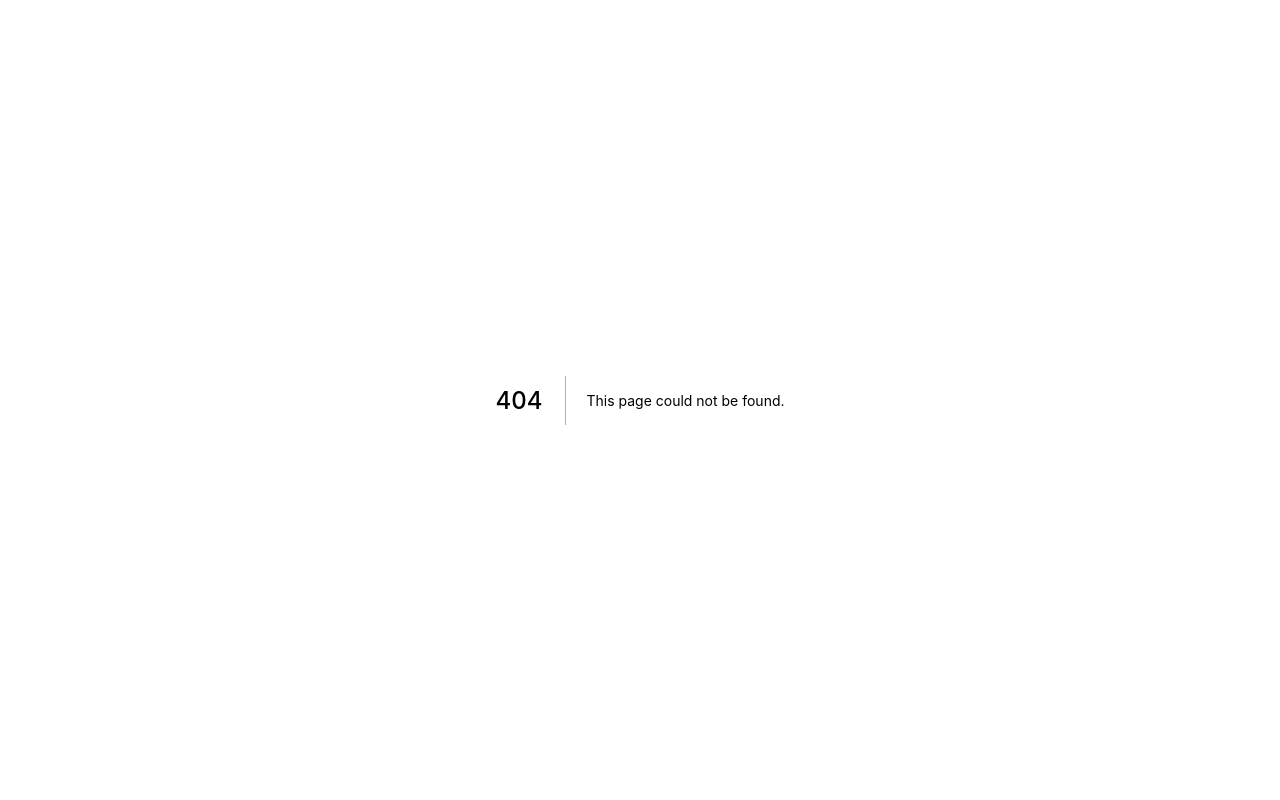
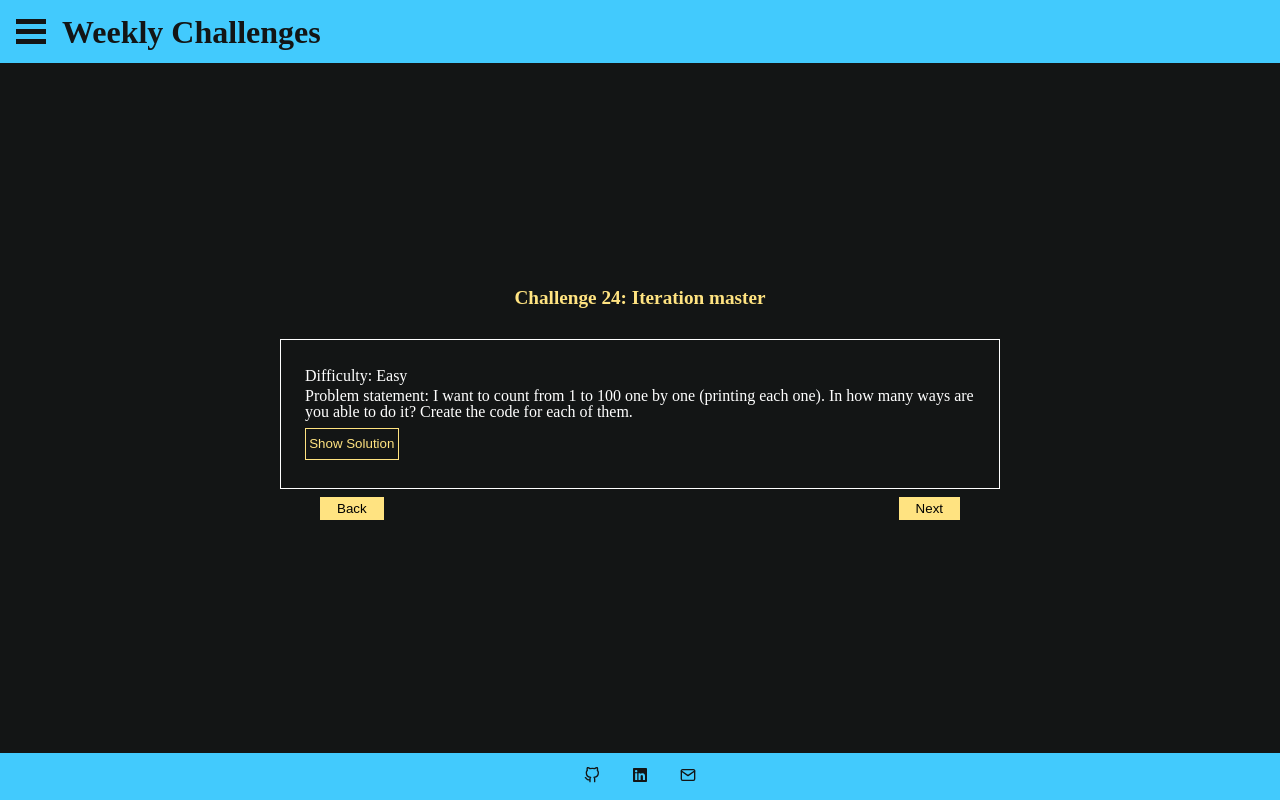
Before and after one commit to agusting19/Weekly-Challenges-v2, a Next.js app: page /Challenges/week24 in a window 1280 px wide. Before the commit this address had no page. Built offline with nearby package versions, Linux system fonts and the light colour scheme.

Commit message:
Week24 solved

```diff
--- a/pages/Challenges/week23.jsx
+++ b/pages/Challenges/week23.jsx
@@ -108,7 +108,7 @@ const Week23 = () => {
         </div>
         <div className={styles.buttons}>
           <ButtonNextReturn link={"/Challenges/week22"} text={"Back"} />
-          <ButtonNextReturn link={"/"} text={"Next"} />
+          <ButtonNextReturn link={"/Challenges/week24"} text={"Next"} />
         </div>
         <Modal isOpen={showModal} closeModal={changeModalState}>
           <div className={styles.modal__message}>{message}</div>
--- /dev/null
+++ b/pages/Challenges/week24.jsx
@@ -0,0 +1,72 @@
+import { useState } from "react";
+import {
+  Layout,
+  ButtonSolution,
+  ButtonNextReturn,
+  Modal,
+} from "../../components";
+import styles from "../../styles/challenges.module.css";
+
+const Week24 = () => {
+  const [showModal, setShowModal] = useState(false);
+
+  const handleSubmit = () => {
+    const array = [];
+    console.log("With a For loop");
+    for (let i = 1; i <= 100; i++) {
+      console.log(i);
+      array.push(i);
+    }
+
+    console.log("With a While loop");
+    let j = 1;
+    while (j <= 100) {
+      console.log(j);
+      j++;
+    }
+
+    console.log("With Arrays:");
+    console.log("forEach method");
+    array.forEach((element) => console.log(element));
+
+    console.log("map method");
+    array.map((element) => console.log(element));
+  };
+
+  const changeModalState = () => {
+    setShowModal(!showModal);
+  };
+
+  return (
+    <Layout>
+      <div className={styles.container}>
+        <h2 className={styles.title}>Challenge 24: Iteration master</h2>
+        <div className={styles.statement}>
+          <p className={styles.statement__p}>Difficulty: Easy</p>
+          <p className={styles.statement__p}>
+            Problem statement: I want to count from 1 to 100 one by one
+            (printing each one). In how many ways are you able to do it? Create
+            the code for each of them.
+          </p>
+          <ButtonSolution
+            handleClick={() => {
+              handleSubmit();
+              changeModalState();
+            }}
+          />
+        </div>
+        <div className={styles.buttons}>
+          <ButtonNextReturn link={"/Challenges/week23"} text={"Back"} />
+          <ButtonNextReturn link={"/"} text={"Next"} />
+        </div>
+        <Modal isOpen={showModal} closeModal={changeModalState}>
+          <div className={styles.modal__message}>
+            The result is on your console jeje
+          </div>
+        </Modal>
+      </div>
+    </Layout>
+  );
+};
+
+export default Week24;
```
